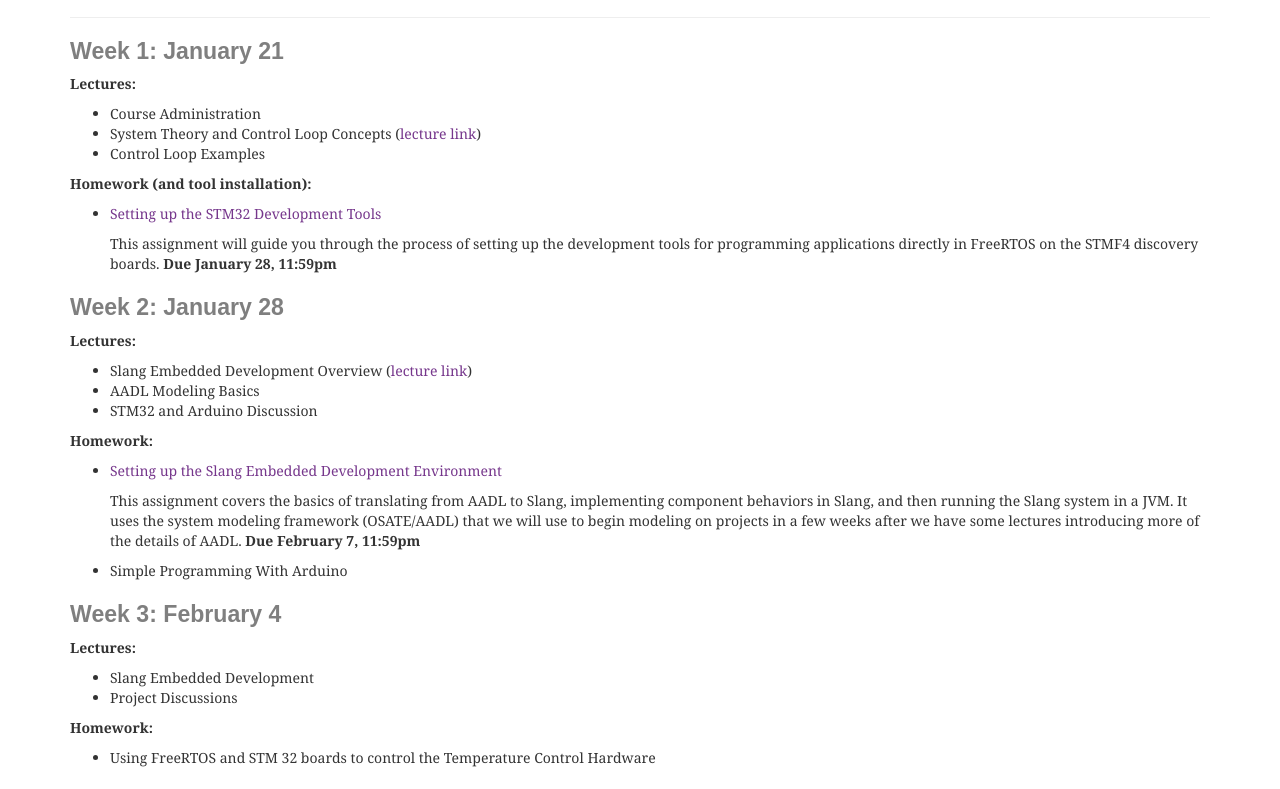
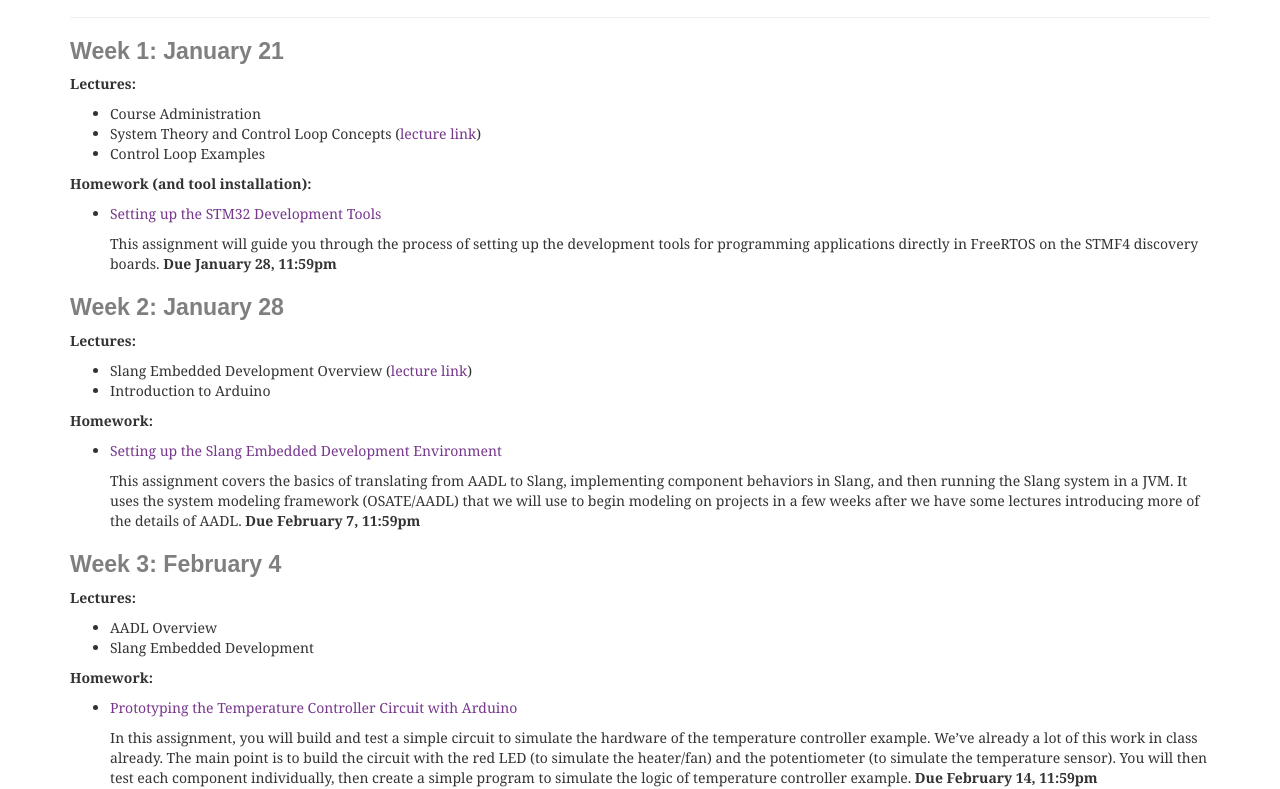
Before and after one commit to santoslab/gh-pages-890-s19, a plain HTML site: page schedule.html in a window 1280 px wide. Shown: the part 157-946 px from the top of the page. Drawn offline with Linux system fonts and the light colour scheme; a web font is replaced by a local one.

Commit message:
Updated.

```diff
--- a/schedule.html
+++ b/schedule.html
@@ -121,8 +121,7 @@ on the STMF4 discovery boards.  <strong>Due January 28, 11:59pm</strong></p>
 <p><strong>Lectures:</strong></p>
 <ul class="simple">
 <li>Slang Embedded Development Overview (<a class="reference internal" href="lectures.html#lecture-slang-embedded-overview"><span>lecture link</span></a>)</li>
-<li>AADL Modeling Basics</li>
-<li>STM32 and Arduino Discussion</li>
+<li>Introduction to Arduino</li>
 </ul>
 <p><strong>Homework:</strong></p>
 <ul>
@@ -134,20 +133,27 @@ Slang system in a JVM.  It uses the system modeling framework
 weeks after we have some lectures introducing more of the details of
 AADL.  <strong>Due February 7, 11:59pm</strong></p>
 </li>
-<li><p class="first">Simple Programming With Arduino</p>
-</li>
 </ul>
 </div>
 <div class="section" id="week-3-february-4">
 <h2>Week 3: February 4<a class="headerlink" href="#week-3-february-4" title="Permalink to this headline">¶</a></h2>
 <p><strong>Lectures:</strong></p>
 <ul class="simple">
+<li>AADL Overview</li>
 <li>Slang Embedded Development</li>
-<li>Project Discussions</li>
 </ul>
 <p><strong>Homework:</strong></p>
-<ul class="simple">
-<li>Using FreeRTOS and STM 32 boards to control the Temperature Control Hardware</li>
+<ul>
+<li><p class="first"><a class="reference external" href="https://k-state.instructure.com/courses/74651/assignments/806511">Prototyping the Temperature Controller Circuit with Arduino</a></p>
+<p>In this assignment, you will build and test a simple circuit to
+simulate the hardware of the temperature controller example.   We&#8217;ve
+already a lot of this work in class already.  The main point is to
+build the circuit with the red LED (to simulate the heater/fan) and
+the potentiometer (to simulate the temperature sensor).  You will
+then test each component individually, then create a simple program
+to simulate the logic of temperature controller example.
+<strong>Due February 14, 11:59pm</strong></p>
+</li>
 </ul>
 </div>
 <div class="section" id="week-4-february-11">
@@ -158,6 +164,8 @@ AADL.  <strong>Due February 7, 11:59pm</strong></p>
 </ul>
 <p><strong>Homework:</strong></p>
 <ul class="simple">
+<li>Using FreeRTOS and STM 32 boards to control the Temperature Control
+Hardware</li>
 <li>(Slang Embedded homework &#8211; to be determined)</li>
 </ul>
 <p><strong>Notes:</strong></p>
```
Also changed, not shown: _sources/schedule.txt, searchindex.js.
